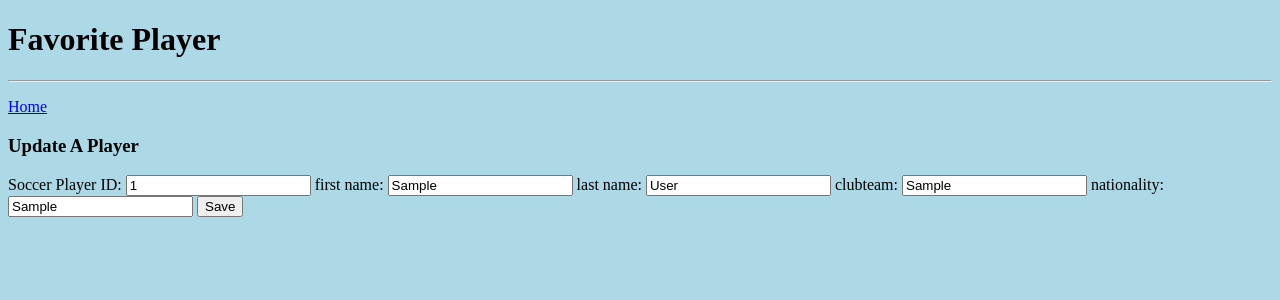
After one commit to alexcontreras1098/HW4, a Flask app: page /player/1/update in a window 1280 px wide. The commit adds this page. Shown: the top 300 px of the page. Run offline with Flask 2, Linux system fonts and the light colour scheme; tables that the repository leaves empty hold one stand-in row (values such as "Sample post").

Commit message:
details update and search are good

```diff
--- a/app.py
+++ b/app.py
@@ -1,12 +1,22 @@
 from flask import Flask
-from flask import render_template, redirect, request, flash
+from flask import render_template, redirect, request, flash, url_for
 from flask_wtf import FlaskForm
-from wtforms import StringField
+from wtforms import StringField, SubmitField, IntegerField
 from wtforms.validators import DataRequired
 from flask_sqlalchemy import SQLAlchemy
+from sqlalchemy import or_
 import pymysql
 import os
+import secrets
+'''
+conn = "mysql+pymysql://{0}:{1}@{2}/{3}".format(secrets.dbuser, secrets.dbpass, secrets.dbhost, secrets.dbname)
 
+app = Flask(__name__)
+app.config['SECRET_KEY']='SuperSecretKey'
+app.config['SQLALCHEMY_DATABASE_URI'] = conn
+db = SQLAlchemy(app)
+
+'''
 dbuser = os.environ.get('DBUSER')
 dbpass = os.environ.get('DBPASS')
 dbhost = os.environ.get('DBHOST')
@@ -29,6 +39,7 @@ class acntreras_soccerplayersapp(db.Model):
         return "id: {0} | first name: {1} | last name: {2} | clubteam: {3} | nationality: {4}".format(self.id, self.first_name, self.last_name, self.clubteam, self.nationality)
 
 class PlayerForm(FlaskForm):
+    soccer_playerId = IntegerField('Soccer Player ID:')
     first_name = StringField('first name:', validators=[DataRequired()])
     last_name = StringField('last name:', validators=[DataRequired()])
     clubteam= StringField('clubteam: ', validators=[DataRequired()])
@@ -38,6 +49,17 @@ class PlayerForm(FlaskForm):
 def index():
     all_players = acntreras_soccerplayersapp.query.all()
     return render_template('index.html', players=all_players, pageTitle='Alex\'s Players')
+
+@app.route('/search', methods=['GET', 'POST'])
+def search():
+    if request.method == 'POST':
+        form = request.form
+        search_value = form['search_string']
+        search = "%{0}%".format(search_value)
+        results = acntreras_soccerplayersapp.query.filter( or_(acntreras_soccerplayersapp.first_name.like(search), acntreras_soccerplayersapp.last_name.like(search), acntreras_soccerplayersapp.clubteam.like(search), acntreras_soccerplayersapp.nationality.like(search))).all()
+        return render_template('index.html', players=results, pageTitle='Alex\'s Players', legend ="Update A Player")
+    else:
+        return redirect('/')
 
 @app.route('/add_player', methods=['GET', 'POST'])
 def add_player():
@@ -50,7 +72,7 @@ def add_player():
         return redirect('/')
 
     return render_template('add_player.html', form=form, pageTitle='Add A New Player')
-
+'''
 @app.route('/delete_player/<int:soccer_playerId>', methods=['GET','POST'])
 def delete_player(soccer_playerId):
     if request.method == 'POST': #if it's a POST request, delete the friend from the database
@@ -59,10 +81,47 @@ def delete_player(soccer_playerId):
         db.session.commit()
         flash('Player was successfully deleted!')
         return redirect("/")
+    else: #if it's a GET request, send them to the home page
+        return redirect("/")
+'''
+@app.route('/player/<int:soccer_playerId>', methods=['GET','POST'])
+def get_player(soccer_playerId):
+    player = acntreras_soccerplayersapp.query.get_or_404(soccer_playerId)
+    return render_template('player.html', form=player, pageTitle='Player Details', legend="Player Details")
 
+@app.route('/player/<int:soccer_playerId>/update', methods=['GET','POST'])
+def update_player(soccer_playerId):
+    player = acntreras_soccerplayersapp .query.get_or_404(soccer_playerId)
+    form = PlayerForm()
+    if form.validate_on_submit():
+        player.soccer_playerId = form.soccer_playerId.data
+        player.first_name = form.first_name.data
+        player.last_name = form.last_name.data
+        player.clubteam = form.clubteam.data
+        player.nationality = form.nationality.data
+        db.session.commit()
+        return redirect('/')
+    #elif request.method == 'GET':
+    form.soccer_playerId.data = player.soccer_playerId
+    form.first_name.data = player.first_name
+    form.last_name.data = player.last_name
+    form.clubteam.data = player.clubteam
+    form.nationality.data = player.nationality
+    return render_template('update_player.html', form=form, pageTitle='Update Post', legend="Update A Player")
+
+@app.route('/player/<int:soccer_playerId>/delete', methods=['POST'])
+def delete_player(soccer_playerId):
+    if request.method == 'POST': #if it's a POST request, delete the friend from the database
+        player = acntreras_soccerplayersapp.query.get_or_404(soccer_playerId)
+        db.session.delete(player)
+        db.session.commit()
+        flash('Player was successfully deleted!')
+        return redirect("/")
     else: #if it's a GET request, send them to the home page
         return redirect("/")
 
 
+
+
 if __name__ == '__main__':
     app.run(debug=True)
--- /dev/null
+++ b/templates/update_player.html
@@ -0,0 +1,26 @@
+{% extends 'base.html' %}
+{% block body %}
+<div>
+
+  <p><a href="{{ url_for('index')}}"> Home </a></p>
+  <h3>{{ legend }}</h3>
+
+
+
+  <form method="POST" action="">
+
+
+    {{ form.csrf_token }}
+    {{ form.soccer_playerId.label }} {{ form.soccer_playerId(size=5, readonly=true) }}
+    {{ form.first_name.label }} {{ form.first_name(size=20) }}
+    {{ form.last_name.label }} {{ form.last_name(size=20) }}
+    {{ form.clubteam.label }} {{ form.clubteam(size=20) }}
+    {{ form.nationality.label }} {{ form.nationality(size=20) }}
+
+
+    <input type="submit" value="Save">
+
+  </form>
+
+</div>
+{% endblock %}
```
Also changed, not shown: templates/index.html (+10 -5 lines), templates/player.html (added, +25 -0 lines).
